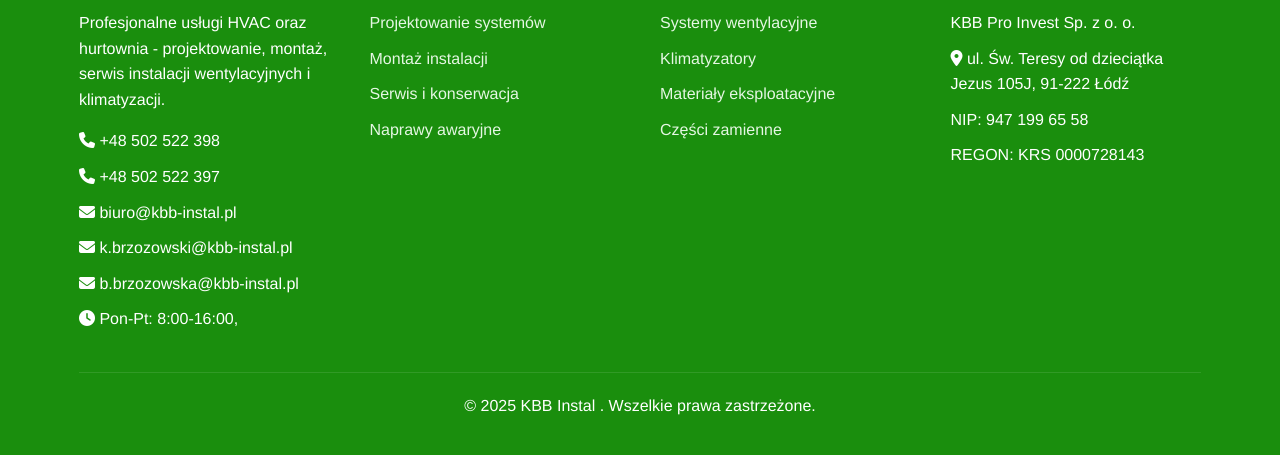
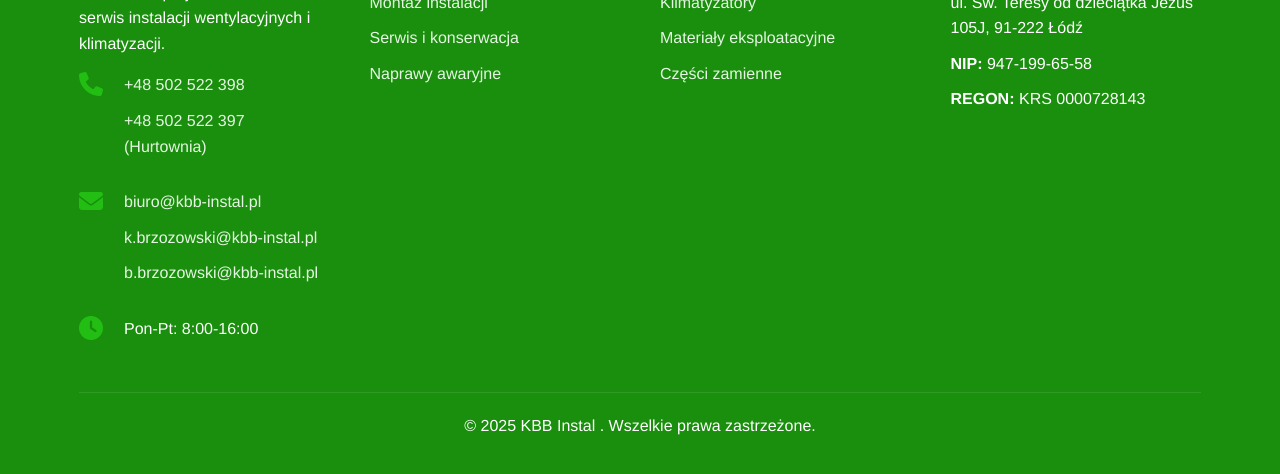
Before and after one commit to wooqash/kbb-instal, a website built with Vite: page index.html in a window 1280 px wide. Shown: the part 10583-11057 px from the top of the page. Built offline with nearby package versions, Linux system fonts and the light colour scheme; files whose address does not match are found by name.

Commit message:
added script for protect emails

```diff
--- a/index.html
+++ b/index.html
@@ -977,23 +977,25 @@
             <div class="info-item">
               <i class="fas fa-map-marker-alt"></i>
               <div>
-                <p>ul. Św. Teresy od Dzieciątka Jezus 105J</p>
-                <p>91-231 Łódź</p>
+                <p>
+                  ul. Św. Teresy od Dzieciątka Jezus 105J<br />
+                  91-231 Łódź
+                </p>
               </div>
             </div>
             <div class="info-item">
               <i class="fas fa-phone"></i>
               <div>
-                <p>+48 502 522 398</p>
-                <p>+48 502 522 397 (Hurtownia)</p>
+                <p class="phone phone-1"></p>
+                <p class="phone phone-2"></p>
               </div>
             </div>
             <div class="info-item">
               <i class="fas fa-envelope"></i>
               <div>
-                <p>biuro@kbb-instal.pl</p>
-                <p>k.brzozowski@kbb-instal.pl</p>
-                <p>b.brzozowska@kbb-instal.pl</p>
+                <p class="email email-1"></p>
+                <p class="email email-2"></p>
+                <p class="email email-3"></p>
               </div>
             </div>
             <div class="info-item">
@@ -1002,12 +1004,12 @@
                 <p>Poniedziałek - Piątek: 8:00 - 16:00</p>
               </div>
             </div>
-            <div class="social-links">
+            <!-- <div class="social-links">
               <a href="#"><i class="fab fa-facebook-f"></i></a>
               <a href="#"><i class="fab fa-instagram"></i></a>
               <a href="#"><i class="fab fa-linkedin-in"></i></a>
               <a href="#"><i class="fab fa-youtube"></i></a>
-            </div>
+            </div> -->
             <div class="map-container">
               <iframe
                 src="https://www.google.com/maps?q=R95V%2BM8+Łódź&output=embed"
@@ -1092,47 +1094,87 @@
               Profesjonalne usługi HVAC oraz hurtownia - projektowanie, montaż,
               serwis instalacji wentylacyjnych i klimatyzacji.
             </p>
+            <div class="info-item">
+              <i class="fas fa-phone"></i>
               <ul class="footer-links">
-              <li><i class="fas fa-phone"></i> +48 502 522 398</li>
-              <li><i class="fas fa-phone"></i> +48 502 522 397</li>
-              <li><i class="fas fa-envelope"></i> biuro@kbb-instal.pl</li>
                 <li>
-                <i class="fas fa-envelope"></i> k.brzozowski@kbb-instal.pl
+                  <span class="phone phone-1"></span>
                 </li>
                 <li>
-                <i class="fas fa-envelope"></i> b.brzozowska@kbb-instal.pl
+                  <span class="phone phone-2"></span>
                 </li>
-              <li><i class="fas fa-clock"></i> Pon-Pt: 8:00-16:00,</li>
               </ul>
+            </div>
+            <div class="info-item">
+              <i class="fas fa-envelope"></i>
+              <ul class="footer-links">
+                <li><span class="email email-1"></span></li>
+                <li>
+                  <span class="email email-2"></span>
+                </li>
+                <li>
+                  <span class="email email-3"></span>
+                </li>
+              </ul>
+            </div>
+            <div class="info-item">
+              <i class="fas fa-clock"></i>Pon-Pt: 8:00-16:00
+              <ul class="footer-links">
+                <li></li>
+              </ul>
+            </div>
           </div>
           <div class="footer-section">
             <h3>Usługi</h3>
             <ul class="footer-links">
-              <li><a href="#services">Projektowanie systemów</a></li>
-              <li><a href="#services">Montaż instalacji</a></li>
-              <li><a href="#services">Serwis i konserwacja</a></li>
-              <li><a href="#services">Naprawy awaryjne</a></li>
+              <li>
+                <a href="#services" class="hover-underline"
+                  >Projektowanie systemów</a
+                >
+              </li>
+              <li>
+                <a href="#services" class="hover-underline"
+                  >Montaż instalacji</a
+                >
+              </li>
+              <li>
+                <a href="#services" class="hover-underline"
+                  >Serwis i konserwacja</a
+                >
+              </li>
+              <li>
+                <a href="#services" class="hover-underline">Naprawy awaryjne</a>
+              </li>
             </ul>
           </div>
           <div class="footer-section">
             <h3>Hurtownia</h3>
             <ul class="footer-links">
-              <li><a href="#wholesale">Systemy wentylacyjne</a></li>
-              <li><a href="#wholesale">Klimatyzatory</a></li>
-              <li><a href="#wholesale">Materiały eksploatacyjne</a></li>
-              <li><a href="#wholesale">Części zamienne</a></li>
+              <li>
+                <a href="#wholesale" class="hover-underline"
+                  >Systemy wentylacyjne</a
+                >
+              </li>
+              <li>
+                <a href="#wholesale" class="hover-underline">Klimatyzatory</a>
+              </li>
+              <li>
+                <a href="#wholesale" class="hover-underline"
+                  >Materiały eksploatacyjne</a
+                >
+              </li>
+              <li>
+                <a href="#wholesale" class="hover-underline">Części zamienne</a>
+              </li>
             </ul>
           </div>
           <div class="footer-section">
             <h3>Dane firmowe</h3>
             <ul class="footer-links">
-              <li>KBB Pro Invest Sp. z o. o.</li>
-              <li>
-                <i class="fas fa-map-marker-alt"></i> ul. Św. Teresy od
-                dzieciątka Jezus 105J, 91-222 Łódź
-              </li>
-              <li>NIP: 947 199 65 58</li>
-              <li>REGON: KRS 0000728143</li>
+              <li><strong>KBB Pro Invest Sp. z o.o.</strong></li>
+              <li>ul. Św. Teresy od dzieciątka Jezus 105J, 91-222 Łódź</li>
+              <li><strong>NIP: </strong>947-199-65-58</li>
+              <li><strong>REGON: </strong>KRS 0000728143</li>
             </ul>
           </div>
         </div>
--- a/src/index.ts
+++ b/src/index.ts
@@ -2,6 +2,8 @@
 import { initHeader } from "./scripts/header";
 import { initAnimation } from "./scripts/animations";
 import { initHeroSlider } from "./scripts/hero";
+import { initGallery } from "./scripts/gallery";
+import { protectInfo } from "./scripts/protect-info";
 
 export { sum } from "./sum";
 
@@ -16,6 +18,8 @@
   initHeader();
   initHeroSlider();
   initAnimation();
+  initGallery();
+  protectInfo();
 
   if (subjectField) {
     serviceBtns.forEach(button => {
--- a/src/scripts/gallery.ts
+++ b/src/scripts/gallery.ts
@@ -4,19 +4,28 @@
   document.querySelectorAll(".portfolio-item");
 const loadMoreBtn = document.getElementById("load-more-btn");
 const lightbox = document.getElementById("lightbox");
-const lightboxImage = document.getElementById("lightbox-image");
-const lightboxTitle = document.getElementById("lightbox-title");
-const lightboxDescription = document.getElementById("lightbox-description");
+const lightboxImage = document.getElementById(
+  "lightbox-image"
+) as HTMLImageElement;
+const lightboxTitle = document.getElementById(
+  "lightbox-title"
+) as HTMLHeadingElement;
+const lightboxDescription = document.getElementById(
+  "lightbox-description"
+) as HTMLParagraphElement;
 const closeLightbox = document.querySelector(".close-lightbox");
 const prevButton = document.querySelector(".lightbox-prev");
 const nextButton = document.querySelector(".lightbox-next");
-const currentIndex = document.getElementById("current-index");
-const totalImages = document.getElementById("total-images");
+const currentIndex = document.getElementById(
+  "current-index"
+) as HTMLSpanElement;
+const totalImages = document.getElementById("total-images") as HTMLSpanElement;
 
 let currentImageIndex = 0;
-let currentCategory = "all";
-let filteredItems = [];
+let currentCategory: string | null | undefined = "all";
+let filteredItems: HTMLDivElement[] = [];
 
+export const initGallery = () => {
   // Portfolio Filter
   filterBtns.forEach(btn => {
     btn.addEventListener("click", function () {
@@ -43,17 +52,16 @@
   updateFilteredItems();
 
   // Obsługa kliknięcia na element portfolio
-portfolioItems.forEach((item, index) => {
+  portfolioItems.forEach(item => {
     item.addEventListener("click", function () {
-    const category = this.getAttribute("data-category");
       const image = this.querySelector("img");
-    const title = this.querySelector("h3").textContent;
-    const description = this.querySelector("p").textContent;
+      const title = this.querySelector("h3")?.textContent || "";
+      const description = this.querySelector("p")?.textContent || "";
 
       // Aktualizacja filtrowanych elementów
       currentCategory = document
         .querySelector(".filter-btn.active")
-      .getAttribute("data-filter");
+        ?.getAttribute("data-filter");
       updateFilteredItems();
 
       // Znajdź indeks klikniętego elementu w filtrowanej tablicy
@@ -61,12 +69,15 @@
         filteredItem => filteredItem === this
       );
 
+      if (image) {
         openLightbox(itemIndex, image.src, title, description);
+      }
     });
   });
 
   // Obsługa przycisków filtrowania
-const filterButtons = document.querySelectorAll(".filter-btn");
+  const filterButtons: NodeListOf<HTMLButtonElement> =
+    document.querySelectorAll(".filter-btn");
   filterButtons.forEach(button => {
     button.addEventListener("click", function () {
       // Usuń klasę active ze wszystkich przycisków
@@ -99,17 +110,26 @@
     });
 
     // Aktualizuj całkowitą liczbę obrazów
-  totalImages.textContent = filteredItems.length;
+    if (totalImages) {
+      totalImages.textContent = filteredItems.length.toString();
+    }
   }
 
   // Funkcja otwierająca lightbox
-function openLightbox(index, src, title, description) {
+  function openLightbox(
+    index: number,
+    src: string,
+    title?: string,
+    description?: string
+  ) {
     lightboxImage.src = src;
-  lightboxTitle.textContent = title;
-  lightboxDescription.textContent = description;
+    lightboxTitle.textContent = title || "";
+    lightboxDescription.textContent = description || "";
     currentImageIndex = index;
-  currentIndex.textContent = currentImageIndex + 1;
-  lightbox.classList.add("active");
+    if (currentIndex) {
+      currentIndex.textContent = currentImageIndex + 1 + "";
+    }
+    lightbox?.classList.add("active");
     document.body.style.overflow = "hidden"; // Zapobiega przewijaniu strony
 
     // Dodaj obsługę klawiatury
@@ -118,7 +138,7 @@
 
   // Funkcja zamykająca lightbox
   function closeLightboxFunc() {
-  lightbox.classList.remove("active");
+    lightbox?.classList.remove("active");
     document.body.style.overflow = ""; // Przywróć przewijanie strony
 
     // Usuń obsługę klawiatury
@@ -141,18 +161,18 @@
   // Funkcja aktualizująca obraz w lightbox
   function updateLightboxImage() {
     const item = filteredItems[currentImageIndex];
-  const image = item.querySelector("img");
-  const title = item.querySelector("h3").textContent;
-  const description = item.querySelector("p").textContent;
+    const image = item.querySelector("img") as HTMLImageElement;
+    const title = item.querySelector("h3")?.textContent;
+    const description = item.querySelector("p")?.textContent;
 
     lightboxImage.src = image.src;
-  lightboxTitle.textContent = title;
-  lightboxDescription.textContent = description;
-  currentIndex.textContent = currentImageIndex + 1;
+    lightboxTitle.textContent = title || "";
+    lightboxDescription.textContent = description || "";
+    currentIndex.textContent = currentImageIndex + 1 + "";
   }
 
   // Obsługa klawiszy
-function handleKeyDown(e) {
+  function handleKeyDown(e: KeyboardEvent) {
     switch (e.key) {
       case "Escape":
         closeLightboxFunc();
@@ -167,13 +187,14 @@
   }
 
   // Event Listeners
-closeLightbox.addEventListener("click", closeLightboxFunc);
-prevButton.addEventListener("click", showPrevImage);
-nextButton.addEventListener("click", showNextImage);
+  closeLightbox?.addEventListener("click", closeLightboxFunc);
+  prevButton?.addEventListener("click", showPrevImage);
+  nextButton?.addEventListener("click", showNextImage);
 
   // Zamknij lightbox klikając poza obrazem
-lightbox.addEventListener("click", function (e) {
+  lightbox?.addEventListener("click", function (e) {
     if (e.target === lightbox) {
       closeLightboxFunc();
     }
   });
+};
--- /dev/null
+++ b/src/scripts/protect-info.ts
@@ -0,0 +1,69 @@
+const user1 = "biuro";
+const user2 = "k.brzozowski";
+const user3 = "b.brzozowski";
+const domain = "kbb-instal";
+const tld = "pl";
+const phoneNumb1 = "+48 502 522 398";
+const phoneNumb2 = "+48 502 522 397";
+// Złożenie adresu
+
+const emailAddress1 = user1 + "@" + domain + "." + tld;
+const emailAddress2 = user2 + "@" + domain + "." + tld;
+const emailAddress3 = user3 + "@" + domain + "." + tld;
+// Wyświetlenie jako klikalny link
+
+const emails1 = document.querySelectorAll(".email-1");
+const emails2 = document.querySelectorAll(".email-2");
+const emails3 = document.querySelectorAll(".email-3");
+
+const phone1 = document.querySelectorAll(".phone-1");
+const phone2 = document.querySelectorAll(".phone-2");
+
+export const protectInfo = () => {
+  Array.from(emails1).forEach(
+    email =>
+      (email.innerHTML =
+        '<a href="mailto:' +
+        emailAddress1 +
+        '" class="hover-underline">' +
+        emailAddress1 +
+        "</a>")
+  );
+  Array.from(emails2).forEach(
+    email =>
+      (email.innerHTML =
+        '<a href="mailto:' +
+        emailAddress2 +
+        '" class="hover-underline">' +
+        emailAddress2 +
+        "</a>")
+  );
+  Array.from(emails3).forEach(
+    email =>
+      (email.innerHTML =
+        '<a href="mailto:' +
+        emailAddress3 +
+        '" class="hover-underline">' +
+        emailAddress3 +
+        "</a>")
+  );
+  Array.from(phone1).forEach(
+    email =>
+      (email.innerHTML =
+        '<a href="callto:' +
+        phoneNumb1.replaceAll(" ", "") +
+        '" class="hover-underline">' +
+        phoneNumb1 +
+        "</a>")
+  );
+  Array.from(phone2).forEach(
+    email =>
+      (email.innerHTML =
+        '<a href="callto:' +
+        phoneNumb2.replaceAll(" ", "") +
+        '" class="hover-underline">' +
+        phoneNumb2 +
+        " (Hurtownia)" +
+        "</a>")
+  );
+};
--- a/tsconfig.json
+++ b/tsconfig.json
@@ -3,7 +3,7 @@
     "rootDir": ".",
     "paths": {
       "@/*": ["./src/*"],
-      "@@/*": ["./*"],
+      "@@/*": ["./*"]
     },
     "target": "ESNext",
     "useDefineForClassFields": true,
@@ -19,8 +19,8 @@
     "noUnusedParameters": true,
     "noImplicitReturns": true,
     "forceConsistentCasingInFileNames": true,
-    "types": ["vite/client", "node"],
+    "types": ["vite/client", "node"]
   },
   "include": ["src"],
-  "exclude": ["**/*.test.ts", "node_modules", "test/**", ".history/**"],
+  "exclude": ["**/*.test.ts", "node_modules", "test/**", ".history/**"]
 }
```
Lines whose indentation alone changed are shown as unchanged.
